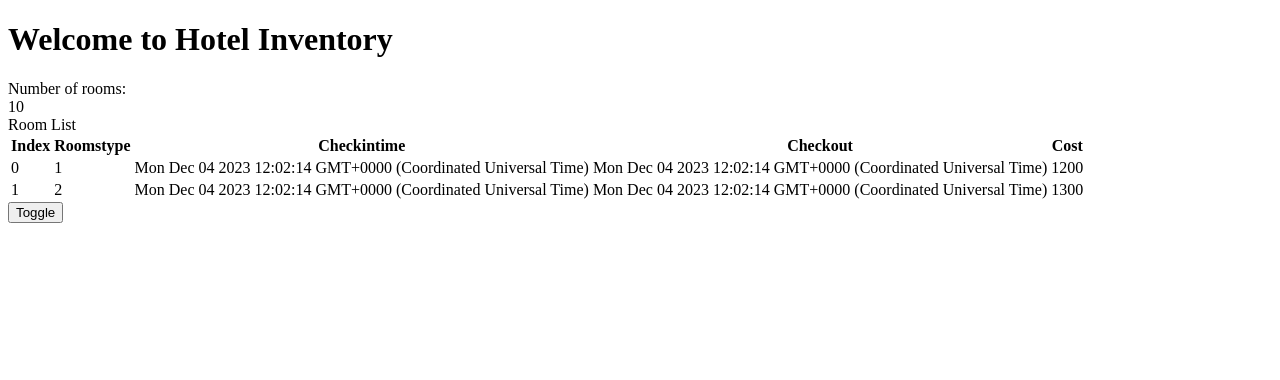
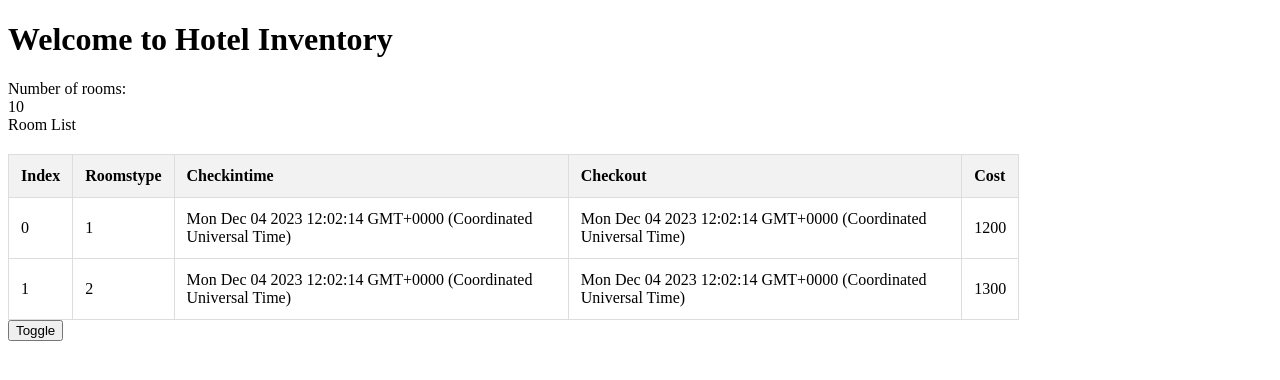
Before and after one commit to gitab12/hotelinventory, an Angular app: page / in a window 1280 px wide. Shown: the top 380 px of the page. Built offline with nearby package versions, Linux system fonts and the light colour scheme.

Commit message:
commit -m "Input"

```diff
--- a/src/app/rooms/roomlist/roomlist.component.scss
+++ b/src/app/rooms/roomlist/roomlist.component.scss
@@ -0,0 +1,21 @@
+/* rooms.component.scss */
+.table {
+    width: 80%;
+    border-collapse: collapse;
+    margin-top: 20px; /* Add some top margin for better spacing */
+    margin-right: 20px; /* Add right margin */
+  }
+
+  th, td {
+    border: 1px solid #ddd;
+    padding: 12px;
+    text-align: left;
+  }
+
+  th {
+    background-color: #f2f2f2;
+  }
+
+  tr:hover {
+    background-color: #f5f5f5;
+  }
```
